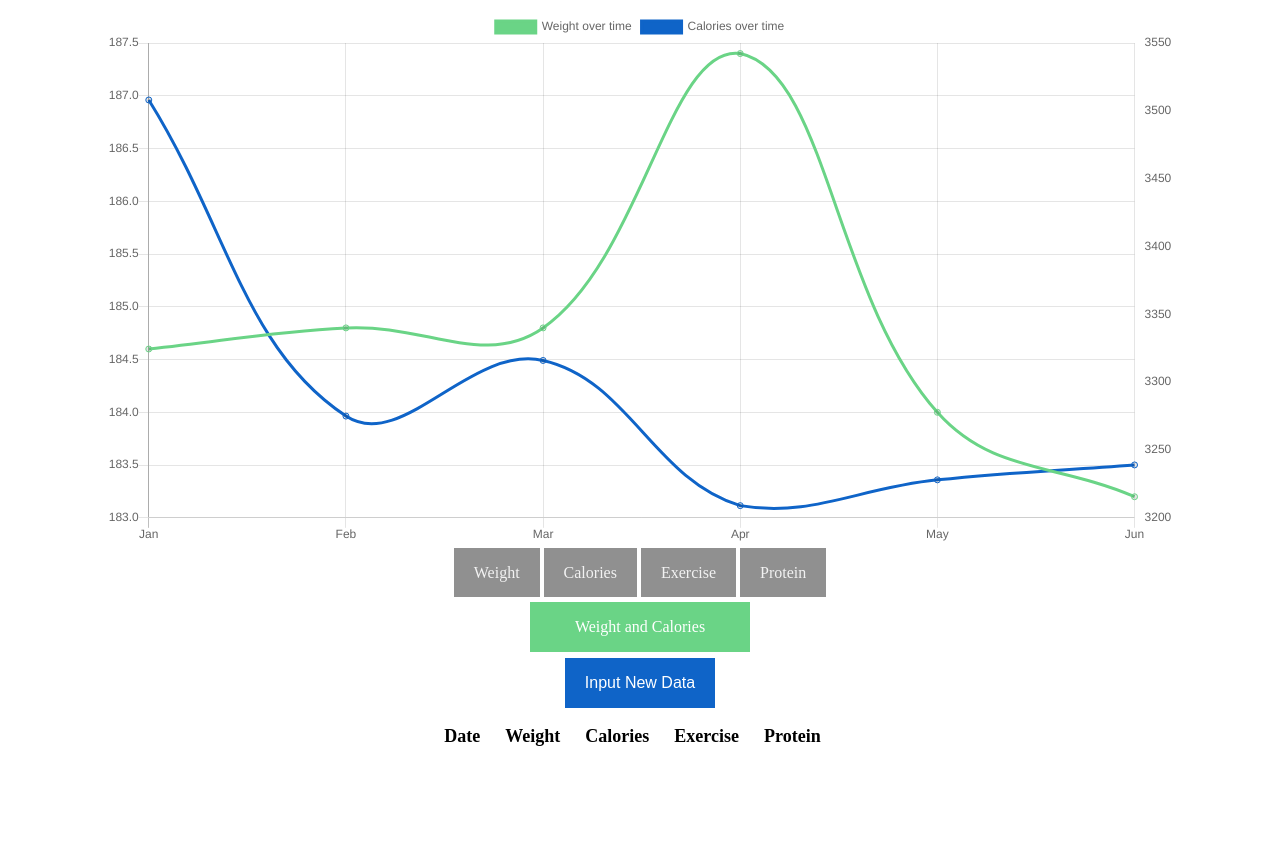
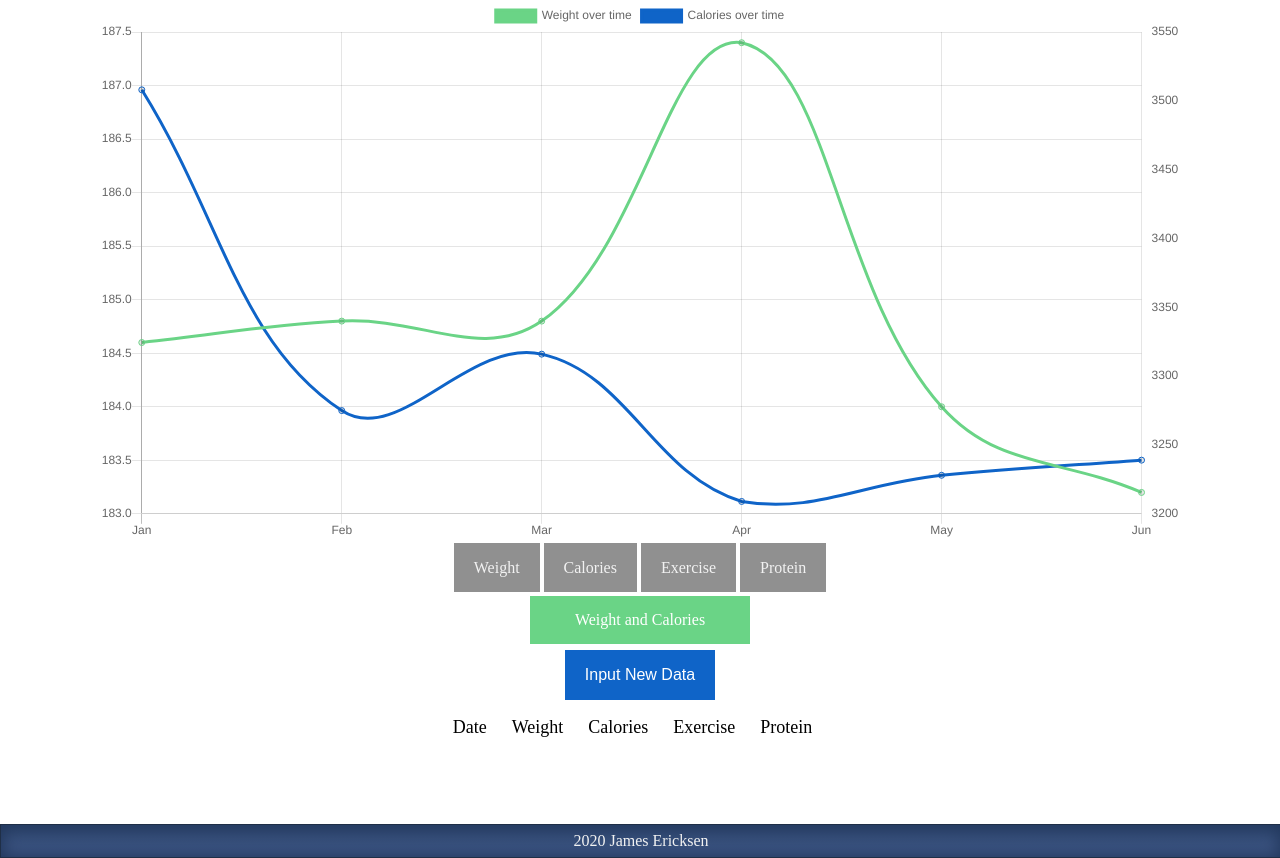
Before and after one commit to ericksen-github/calorie_tracker, a plain HTML site: page index.html in a window 1280 px wide. Shown: the part 106-964 px from the top of the page. Before the commit the page ends 869 px from the top, so only its background shows below. Drawn offline with nearby package versions, Linux system fonts and the light colour scheme.

Commit message:
Added reset.css and footer to page.

```diff
--- a/css/main.css
+++ b/css/main.css
@@ -83,6 +83,20 @@ h2 {
   color: black;
 }
 
+footer {
+  text-align: center;
+  height: 2rem;
+  width: 100%;
+  margin-top: 5rem;
+  line-height: 2rem;
+  box-shadow: inset 0px 0px 15px 3px #23395e;
+  background: linear-gradient(to bottom, #2e466e 5%, #415989 100%);
+  background-color: #2e466e;
+  border: 1px solid #1f2f47;
+  color: #f2f2f2;
+  text-decoration: none;
+}
+
 #overlay {
   z-index: 2;
   position: fixed;
--- /dev/null
+++ b/css/reset.css
@@ -0,0 +1,129 @@
+/* http://meyerweb.com/eric/tools/css/reset/
+   v2.0 | 20110126
+   License: none (public domain)
+*/
+
+html,
+body,
+div,
+span,
+applet,
+object,
+iframe,
+h1,
+h2,
+h3,
+h4,
+h5,
+h6,
+p,
+blockquote,
+pre,
+a,
+abbr,
+acronym,
+address,
+big,
+cite,
+code,
+del,
+dfn,
+em,
+img,
+ins,
+kbd,
+q,
+s,
+samp,
+small,
+strike,
+strong,
+sub,
+sup,
+tt,
+var,
+b,
+u,
+i,
+center,
+dl,
+dt,
+dd,
+ol,
+ul,
+li,
+fieldset,
+form,
+label,
+legend,
+table,
+caption,
+tbody,
+tfoot,
+thead,
+tr,
+th,
+td,
+article,
+aside,
+canvas,
+details,
+embed,
+figure,
+figcaption,
+footer,
+header,
+hgroup,
+menu,
+nav,
+output,
+ruby,
+section,
+summary,
+time,
+mark,
+audio,
+video {
+  margin: 0;
+  padding: 0;
+  border: 0;
+  font-size: 100%;
+  font: inherit;
+  vertical-align: baseline;
+}
+/* HTML5 display-role reset for older browsers */
+article,
+aside,
+details,
+figcaption,
+figure,
+footer,
+header,
+hgroup,
+menu,
+nav,
+section {
+  display: block;
+}
+body {
+  line-height: 1;
+}
+ol,
+ul {
+  list-style: none;
+}
+blockquote,
+q {
+  quotes: none;
+}
+blockquote:before,
+blockquote:after,
+q:before,
+q:after {
+  content: "";
+  content: none;
+}
+table {
+  border-collapse: collapse;
+  border-spacing: 0;
+}
--- a/css/table.css
+++ b/css/table.css
@@ -1,5 +1,4 @@
 table {
-  border-collapse: collapse;
   margin: auto;
 }
 
--- a/index.html
+++ b/index.html
@@ -3,6 +3,7 @@
   <head>
     <meta charset="UTF-8" />
     <meta name="viewport" content="width=device-width, initial-scale=1.0" />
+    <link rel="stylesheet" href="css/reset.css" />
     <link rel="stylesheet" href="css/main.css" />
     <link rel="stylesheet" href="css/form.css" />
     <link rel="stylesheet" href="css/table.css" />
@@ -51,6 +52,7 @@
         </table>
       </div>
     </main>
+    <footer>2020 James Ericksen</footer>
     <script src="https://cdn.jsdelivr.net/npm/chart.js@2.9.3/dist/Chart.min.js"></script>
     <script src="main.js"></script>
   </body>
```
